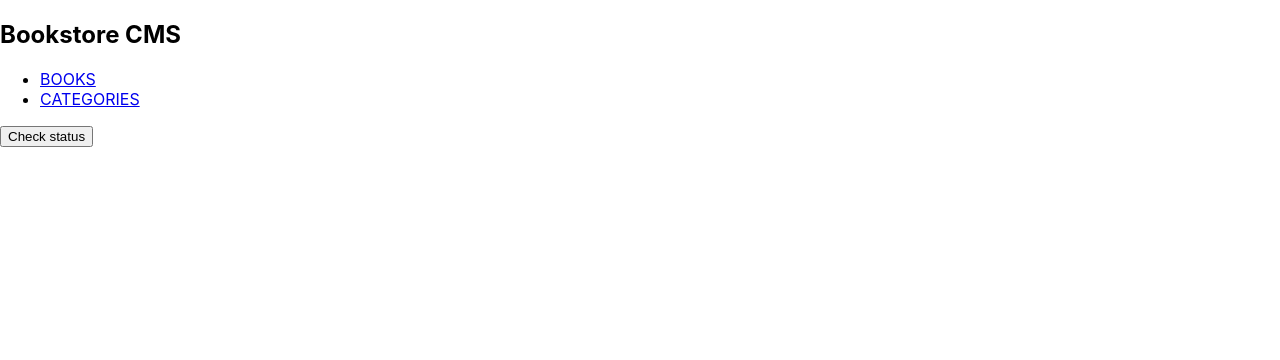
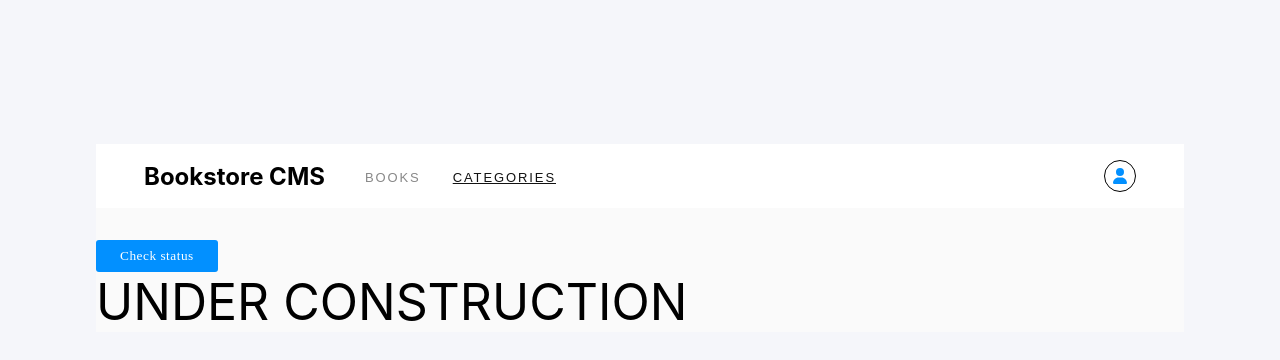
Before and after one commit to fibini/React-Bookstore, a React (Create React App) app: page /categories in a window 1280 px wide. Shown: the top 360 px of the page. Built offline with nearby package versions, Linux system fonts and the light colour scheme.

Commit message:
Add styling to Bookstore app

```diff
--- a/package.json
+++ b/package.json
@@ -3,6 +3,9 @@
   "version": "0.1.0",
   "private": true,
   "dependencies": {
+    "@fortawesome/fontawesome-svg-core": "^6.1.1",
+    "@fortawesome/free-solid-svg-icons": "^6.1.1",
+    "@fortawesome/react-fontawesome": "^0.2.0",
     "@reduxjs/toolkit": "^1.8.3",
     "@testing-library/jest-dom": "^5.16.4",
     "@testing-library/react": "^13.3.0",
--- /dev/null
+++ b/src/CSS/Book.css
@@ -0,0 +1,201 @@
+* {
+  margin: 0;
+  padding: 0;
+}
+
+.color {
+  color: #4386bf;
+}
+
+.Book-container {
+  height: 6rem;
+  margin-bottom: 0.5rem;
+  padding: 2rem 0 1.625rem 1.688rem;
+  border-radius: 4px;
+  border: solid 1px #e8e8e8;
+  background-color: #fff;
+}
+
+.Book-category {
+  height: 1.125rem;
+  margin: 0 2.438rem 0 0;
+  opacity: 0.5;
+  font-family: "Montserrat", sans-serif;
+  font-size: 0.675rem;
+  font-weight: bold;
+  font-stretch: normal;
+  font-style: normal;
+  line-height: normal;
+  letter-spacing: normal;
+  color: #121212;
+}
+
+.Book-title {
+  height: 1.813rem;
+  margin: 0.188rem 0 0 0;
+  list-style: none;
+  font-family: "RobotoSlab", sans-serif;
+  font-size: 1.375rem;
+  font-weight: bold;
+  font-stretch: normal;
+  font-style: normal;
+  line-height: normal;
+  letter-spacing: -0.2px;
+  color: #121212;
+}
+
+.Book-author {
+  height: 1.188rem;
+  margin: 0.25rem 0 0;
+  list-style: none;
+  font-family: "RobotoSlab", sans-serif;
+  font-size: 0.875rem;
+  font-weight: 300;
+  font-stretch: normal;
+  font-style: normal;
+  line-height: normal;
+  letter-spacing: normal;
+}
+
+.Book-comments {
+  height: 1.188rem;
+  margin: 0.188rem 0.938rem 0.125rem 0;
+  font-family: "RobotoSlab", sans-serif;
+  font-size: 0.875rem;
+  font-weight: 300;
+  font-stretch: normal;
+  font-style: normal;
+  line-height: normal;
+  letter-spacing: normal;
+}
+
+.Book-remove {
+  height: 1.188rem;
+  margin: 0.188rem 0.938rem 0.125rem 0.938rem;
+  background: none;
+  color: inherit;
+  border: none;
+  padding: 0;
+  cursor: pointer;
+  outline: inherit;
+  font-family: "RobotoSlab", sans-serif;
+  font-size: 0.875rem;
+  font-weight: 300;
+  font-stretch: normal;
+  font-style: normal;
+  line-height: normal;
+  letter-spacing: normal;
+}
+
+.Book-edit {
+  height: 1.188rem;
+  margin: 0.188rem 0 0.125rem 1.063rem;
+  font-family: "RobotoSlab", sans-serif;
+  font-size: 0.875rem;
+  font-weight: 300;
+  font-stretch: normal;
+  font-style: normal;
+  line-height: normal;
+  letter-spacing: normal;
+}
+
+.Book-divider {
+  border-right: 2px solid black;
+}
+
+.Book-specs {
+  display: flex;
+  justify-content: space-between;
+}
+
+.Book-information {
+  display: flex;
+  flex-direction: column;
+  width: 100%;
+}
+
+.Book-progress {
+  display: flex;
+  align-items: center;
+}
+
+.Book-percent {
+  width: 5.625rem;
+  height: 5.625rem;
+  padding: 0.63rem 0.625rem 0.75rem 0.75rem;
+  display: flex;
+  justify-content: center;
+  align-items: center;
+}
+
+.Book-percent-circle {
+  position: absolute;
+  border-radius: 50%;
+  width: 4.25rem;
+  height: 4.25rem;
+  border: 5px solid #307bbe;
+  border-left-color: #e8e8e8;
+  -webkit-transform: rotate(45deg);
+  transform: rotate(45deg);
+}
+
+.percent {
+  margin: 0;
+  padding: 0;
+  font-size: 2rem;
+  font-family: "Montserrat", sans-serif;
+  color: #121212;
+}
+
+.percent-status {
+  margin: 0;
+  padding: 0;
+  font-size: 0.875rem;
+  opacity: 0.5;
+  font-family: "Montserrat", sans-serif;
+  color: #121212;
+}
+
+.progress-divider {
+  width: 0.125rem;
+  height: 4.375rem;
+  margin: 0 3.688rem 0 4.938rem;
+  background-color: #e8e8e8;
+}
+
+.chapter {
+  display: flex;
+  flex-direction: column;
+  grid-gap: 20px;
+  gap: 20px;
+  width: 14rem;
+}
+
+.current-chapter {
+  font-family: "Roboto Slab", serif;
+  font-weight: 300;
+  color: #121212;
+  font-size: 0.813rem;
+  opacity: 0.5;
+}
+
+.chapter-number {
+  font-family: "Roboto Slab", serif;
+  font-weight: 300;
+  color: #121212;
+  margin-top: 0.438rem;
+  font-size: 1rem;
+  letter-spacing: -0.4px;
+}
+
+.update {
+  cursor: pointer;
+  border: none;
+  background-color: #0290ff;
+  border-radius: 3px;
+  padding: 8px 24px;
+  font-family: "Roboto Slab", serif;
+  font-weight: 300;
+  letter-spacing: 0.5px;
+  color: #fff;
+}
--- /dev/null
+++ b/src/CSS/Categories.css
@@ -0,0 +1,15 @@
+.categories {
+  cursor: pointer;
+  border: none;
+  background-color: #0290ff;
+  border-radius: 3px;
+  padding: 8px 24px;
+  font-family: "Roboto Slab", serif;
+  font-weight: 300;
+  letter-spacing: 0.5px;
+  color: #fff;
+}
+
+.categories-status {
+  font-size: 50px;
+}
--- /dev/null
+++ b/src/CSS/Form.css
@@ -0,0 +1,59 @@
+.Form-container {
+  display: flex;
+  flex-direction: column;
+  margin-left: 3rem;
+  margin-right: 3rem;
+}
+
+.Form {
+  display: flex;
+  justify-content: space-between;
+  align-items: center;
+}
+
+.Form-header {
+  width: 8rem;
+  height: 0.75rem;
+  margin: 1rem 16rem 0.5rem 0;
+  font-family: "Montserrat", sans-serif;
+  font-size: 1rem;
+  font-weight: bold;
+  font-stretch: normal;
+  font-style: normal;
+  line-height: normal;
+  letter-spacing: -0.18px;
+  color: #888;
+}
+
+.Form-title {
+  width: 50%;
+  height: 1rem;
+  margin: 0.5rem 1rem 0 0;
+  padding: 0.3rem 8rem 0.3rem 0.5rem;
+  border-radius: 4px;
+  border: solid 1px #e8e8e8;
+  background-color: #fff;
+}
+
+.Form-author {
+  width: 30%;
+  height: 1rem;
+  margin: 0.5rem 1rem 0;
+  padding: 0.3rem 0.938rem 0.3rem 0.5rem;
+  border-radius: 4px;
+  border: solid 1px #e8e8e8;
+  background-color: #fff;
+}
+
+.Form-submit {
+  width: 20%;
+  height: 1rem;
+  margin: 0.5rem 0 0 0.125rem;
+  padding: 0.2rem 1.188rem 1.2rem 1.375rem;
+  border-radius: 3px;
+  background-color: #0290ff;
+  font-family: "RobotoSlab", sans-serif;
+  font-size: 0.813rem;
+  font-weight: bold;
+  color: #fff;
+}
--- /dev/null
+++ b/src/CSS/Navbar.css
@@ -0,0 +1,56 @@
+.Navbar {
+  display: flex;
+  align-items: center;
+  margin-bottom: 2rem;
+  padding-top: 1rem;
+  padding-bottom: 1rem;
+  background-color: #fff;
+  gap: 40px;
+}
+
+.Navbar-header {
+  margin-left: 3rem;
+}
+
+.Navbar-list {
+  display: flex;
+  margin: 0;
+  flex-grow: 1;
+  align-items: center;
+  gap: 2rem;
+  list-style: none;
+}
+
+.Navbar-icon {
+  display: flex;
+  align-items: center;
+  margin-right: 3rem;
+  width: 30px;
+  justify-content: center;
+  height: 30px;
+  border: 1px solid;
+  border-radius: 50%;
+}
+
+.fauser-icon {
+  color: #0290ff;
+}
+
+.Navbar-books {
+  color: #c3c3c3;
+}
+
+.nav-link {
+  opacity: 0.5;
+  font-family: "Montserrat", sans-serif;
+  font-size: 0.813rem;
+  color: #121212;
+  letter-spacing: 1.9px;
+  text-decoration: none;
+}
+
+.nav-link.active {
+  text-decoration: underline;
+  opacity: 1;
+  color: #121212;
+}
--- a/src/components/Book.js
+++ b/src/components/Book.js
@@ -1,6 +1,7 @@
 import React from 'react';
 import PropTypes from 'prop-types';
 import { useDispatch } from 'react-redux';
+import '../CSS/Book.css';
 import { removeBook } from '../redux/books/books';
 
 const Book = (props) => {
@@ -13,13 +14,43 @@ const Book = (props) => {
   };
 
   return (
-    <>
-      <li>{title}</li>
-      <li>{author}</li>
-      <button type="button" onClick={handleClick}>
-        REMOVE
-      </button>
-    </>
+    <div className="Book-container">
+      <div className="Book-specs">
+        <div className="Book-information">
+          <span className="Book-category">ACTION</span>
+          <li className="Book-title">{title}</li>
+          <li className="Book-author color">{author}</li>
+          <div>
+            <span className="Book-comments color">COMMENTS</span>
+            <span className="Book-divider" />
+            <button className="Book-remove color" type="button" onClick={handleClick}>
+              REMOVE
+            </button>
+            <span className="Book-divider" />
+            <span className="Book-edit color">EDIT</span>
+          </div>
+        </div>
+        <div className="Book-progress">
+          <div className="Book-percent">
+            <div className="Book-percent-circle" />
+          </div>
+          <div className="Book-percent-number">
+            <p className="percent">70%</p>
+            <p className="percent-status">COMPLETED</p>
+          </div>
+          <div className="progress-divider" />
+          <div className="chapter">
+            <div>
+              <p className="current-chapter">CURRENT CHAPTER</p>
+              <p className="chapter-number">CHAPTER 10</p>
+            </div>
+            <div>
+              <button type="button" className="update">UPDATE PROGRESS</button>
+            </div>
+          </div>
+        </div>
+      </div>
+    </div>
   );
 };
 
--- a/src/components/Categories.js
+++ b/src/components/Categories.js
@@ -1,5 +1,6 @@
 import React from 'react';
 import { useDispatch } from 'react-redux';
+import '../CSS/Categories.css';
 import { status } from '../redux/categories/categories';
 
 const Categories = () => {
@@ -11,7 +12,8 @@ const Categories = () => {
 
   return (
     <div>
-      <button type="button" onClick={handleClick}>Check status</button>
+      <button className="categories" type="button" onClick={handleClick}>Check status</button>
+      <p className="categories-status">UNDER CONSTRUCTION</p>
     </div>
   );
 };
--- a/src/components/Form.js
+++ b/src/components/Form.js
@@ -1,5 +1,6 @@
 import React, { useState } from 'react';
 import { useDispatch } from 'react-redux';
+import '../CSS/Form.css';
 import newBook from '../redux/books/newbook';
 import { addBook } from '../redux/books/books';
 
@@ -18,22 +19,24 @@ const Form = () => {
   };
 
   return (
-    <div>
-      <h2>ADD NEW BOOK</h2>
-      <form>
+    <div className="Form-container">
+      <h2 className="Form-header">ADD NEW BOOK</h2>
+      <form className="Form">
         <input
+          className="Form-title"
           name="title"
           value={title}
           onChange={(e) => setTitle(e.target.value)}
           placeholder="Book title"
         />
         <input
+          className="Form-author"
           name="author"
           value={author}
           onChange={(e) => setAuthor(e.target.value)}
           placeholder="Author"
         />
-        <button type="submit" onClick={handleClick}>
+        <button className="Form-submit" type="submit" onClick={handleClick}>
           ADD BOOK
         </button>
       </form>
--- a/src/components/Navbar.js
+++ b/src/components/Navbar.js
@@ -1,19 +1,25 @@
 import React from 'react';
 import { NavLink } from 'react-router-dom';
+import { FontAwesomeIcon } from '@fortawesome/react-fontawesome';
+import { faUser } from '@fortawesome/free-solid-svg-icons';
+import '../CSS/Navbar.css';
 
 const Navbar = () => (
-  <nav>
-    <div>
-      <h1>Bookstore CMS</h1>
+  <nav className="Navbar">
+    <div className="Navbar-header">
+      <h1 className="Navbar-logo">Bookstore CMS</h1>
     </div>
-    <ul>
-      <li>
-        <NavLink to="/">BOOKS</NavLink>
+    <ul className="Navbar-list">
+      <li className="Navbar-books">
+        <NavLink className="nav-link" to="/">BOOKS</NavLink>
       </li>
-      <li>
-        <NavLink to="/categories">CATEGORIES</NavLink>
+      <li className="Navbar-categories">
+        <NavLink className="nav-link" to="/categories">CATEGORIES</NavLink>
       </li>
     </ul>
+    <div className="Navbar-icon">
+      <FontAwesomeIcon icon={faUser} className="fauser-icon" />
+    </div>
   </nav>
 );
 
--- a/src/index.css
+++ b/src/index.css
@@ -1,5 +1,7 @@
 body {
-  margin: 0;
+  margin: 9rem 6rem 0 6rem;
+  padding: 0;
+  background-color: #f5f6fa;
   font-family:
     -apple-system,
     BlinkMacSystemFont,
@@ -25,3 +27,13 @@ code {
     'Courier New',
     monospace;
 }
+
+#root {
+  background-color: #fafafa;
+}
+
+ul {
+  margin-left: 3rem;
+  margin-right: 3rem;
+  padding: 0;
+}
```
Also changed, not shown: 1 other file (tests, documents, lock files or other folders).
